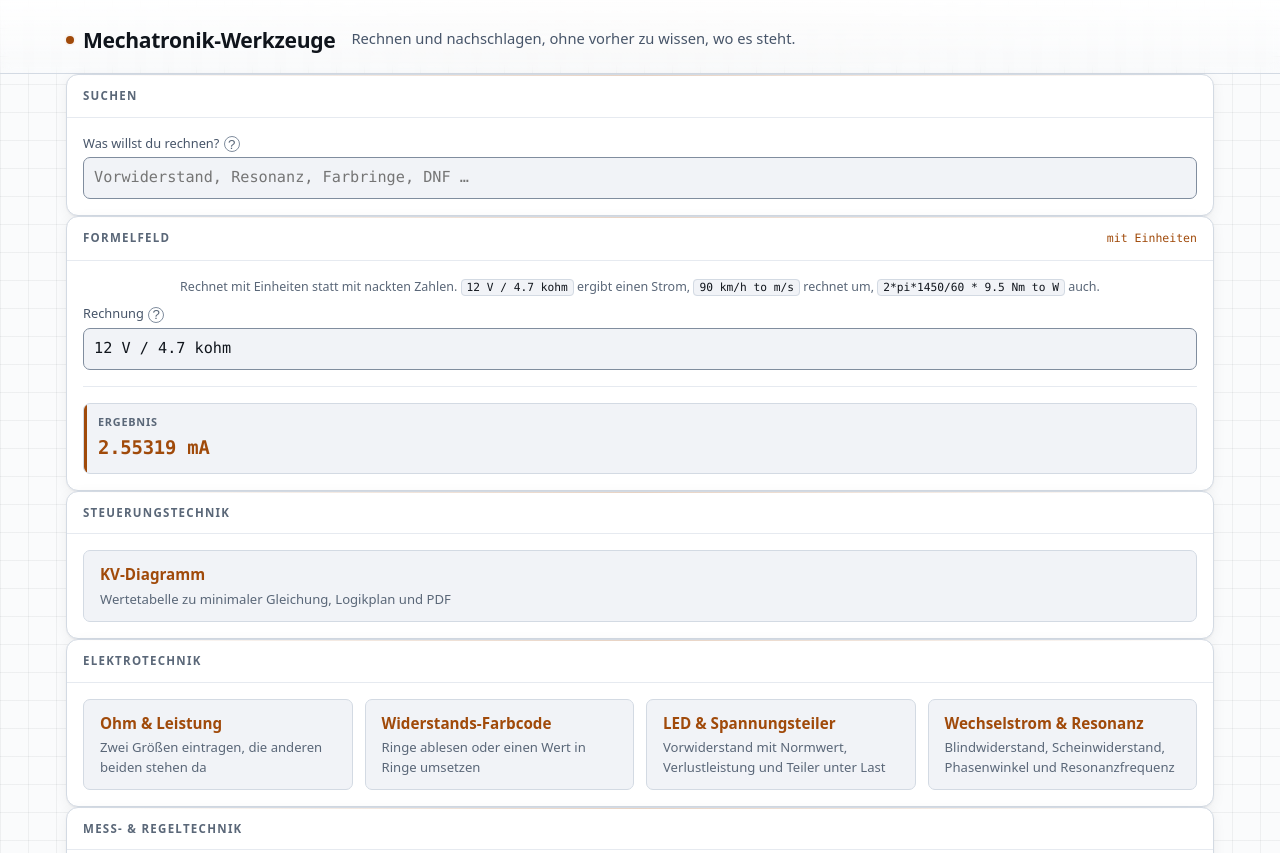
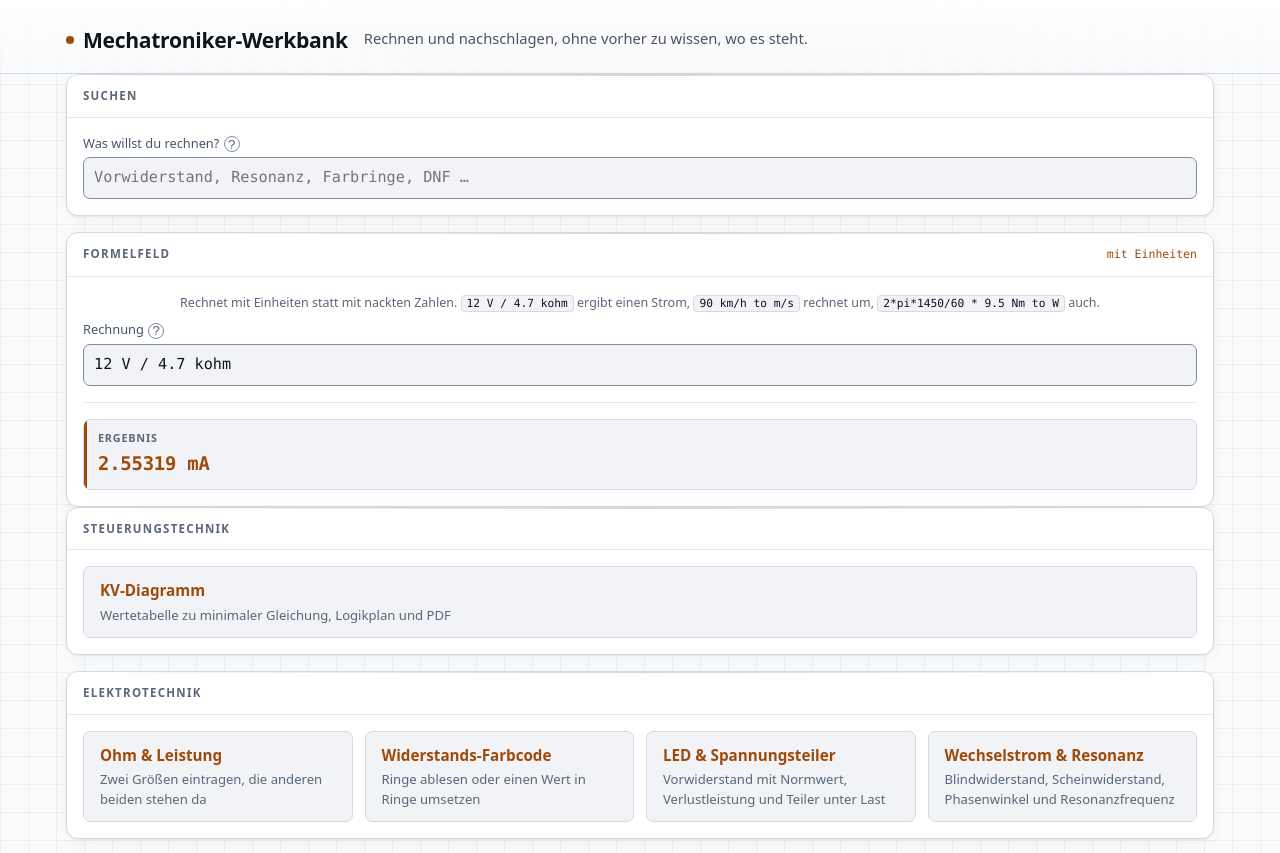
Before and after one commit to Rouvenspinnt/kv-diagramm, a plain HTML site: page index.html in a window 1280 px wide. Shown: the top 853 px of the page. Drawn offline with nearby package versions, Linux system fonts and the light colour scheme.

Commit message:
Mechatroniker-Werkbank: neuer Name, Luft zwischen den Panels
Das Projekt heisst nicht mehr nach dem einen Werkzeug, mit dem es
angefangen hat. Repository, Adresse, Startseite und README tragen jetzt
den Namen Mechatroniker-Werkbank; die Seite liegt unter
https://rouvenspinnt.github.io/mechatroniker-werkbank/

Beim Durchsehen der Abstaende: auf dreizehn von fuenfzehn Seiten standen
die Panels ohne Abstand untereinander, weil sie direkt in .wrap liegen
und nur die KV-Seite den .stack mit seinem gap benutzt. Zwei gerundete
Ecken stiessen aufeinander, der Schatten lief ins Leere. Jetzt haelt
.panel + .panel ueberall 16 Pixel Abstand, der .stack behaelt seinen
eigenen, und im Druck bleibt es beim margin-bottom.

Co-Authored-By: Claude Opus 5 <noreply@anthropic.com>

```diff
--- a/app.css
+++ b/app.css
@@ -50,6 +50,11 @@
   main { padding-top:var(--s5); }
   .panel { background:var(--panel); border:1px solid var(--line); border-radius:var(--r-panel);
            position:relative; overflow:hidden; box-shadow:var(--schatten); }
+  /* Panels stehen untereinander mit Luft dazwischen, sonst stossen zwei gerundete
+     Ecken aufeinander und der Schatten laeuft ins Leere. .stack bringt den
+     Abstand als gap schon selbst mit. */
+  .panel + .panel { margin-top:var(--s4); }
+  .stack > .panel { margin-top:0; }
   .panel::before {                                 /* feiner Lichtkantenstrich oben */
     content:''; position:absolute; inset:0 0 auto; height:1px;
     background:linear-gradient(90deg, transparent, color-mix(in srgb, var(--accent) 45%, transparent), transparent);
@@ -218,6 +223,7 @@
     .cols { display:block; }
     .stack { gap:10px; }
     .panel { border:1px solid #bbb; border-radius:0; margin-bottom:10px; break-inside:avoid; }
+    .panel + .panel { margin-top:0; }      /* im Druck reicht der margin-bottom */
     .panel > h2 { padding:6px 10px; }
     .body { padding:10px; }
     #tt { max-height:none; overflow:visible; margin-top:0; border:0; }
--- a/index.html
+++ b/index.html
@@ -3,13 +3,13 @@
 <head>
 <meta charset="utf-8">
 <meta name="viewport" content="width=device-width, initial-scale=1">
-<title>Mechatronik-Werkzeuge</title>
+<title>Mechatroniker-Werkbank</title>
 <link rel="stylesheet" href="app.css">
 </head>
 <body>
 <header>
   <div class="wrap">
-    <h1>Mechatronik-Werkzeuge</h1>
+    <h1>Mechatroniker-Werkbank</h1>
     <p>Rechnen und nachschlagen, ohne vorher zu wissen, wo es steht.</p>
   </div>
 </header>
```
Also changed, not shown: 1 other file.
